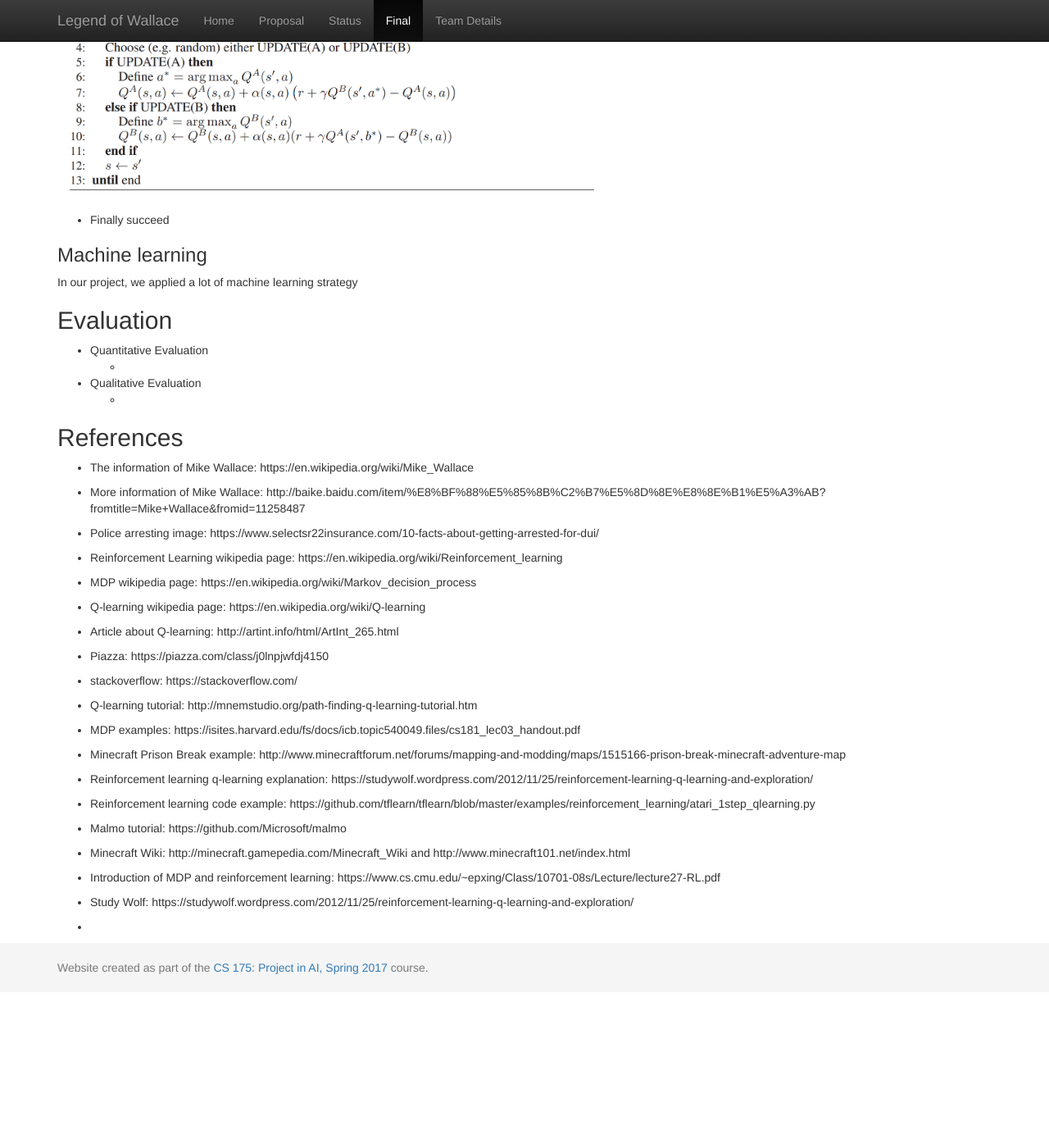
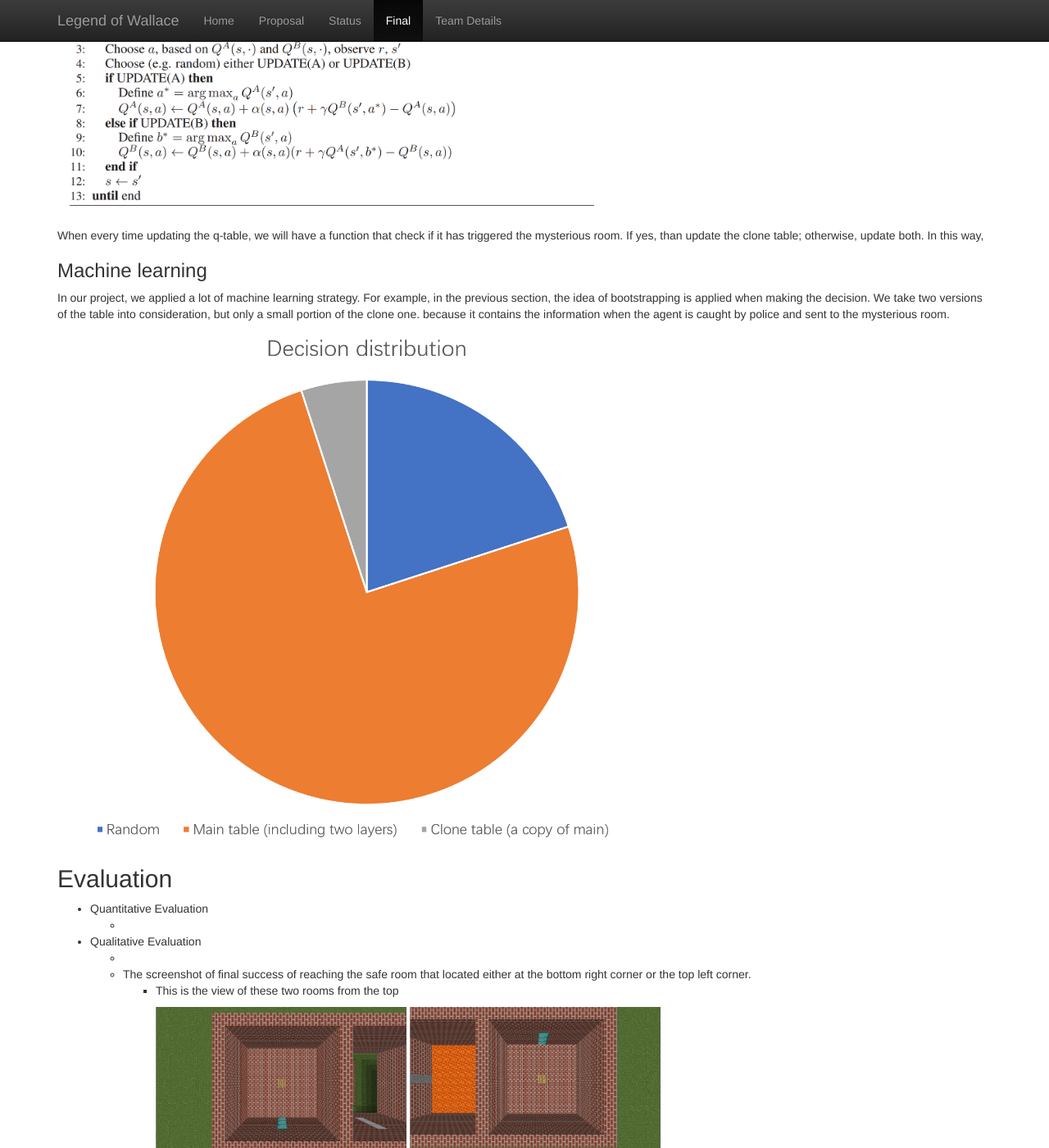
Before and after one commit to rl3740/WallaceAI, a Jekyll site: the page built from docs/final.md, in a window 1280 px wide and 1400 px high, scrolled down 5169 px. Shown: the whole window at 82% size. Built offline with Jekyll 4.4.1, drawn with Linux system fonts in a browser that asks for light colours; before the commit the page ends 6379 px from its top, so only the background shows below that; some of the changed text lies outside the part shown.

Commit message:
Create final.md

```diff
--- a/docs/final.md
+++ b/docs/final.md
@@ -84,27 +84,29 @@
 
 ### Algorithm
 
-- First of all, our algorithm is written based on the Q-learning algorithm
+- #### First of all, our algorithm is written based on the Q-learning algorithm
 
 <img src="img/algorithm1.png" width="60%">
 <img src="img/algorithm2.png" width="60%">
 <img src="img/algorithm3.png" width="40%">
 
-- Modify the single q-table code to double layers
+- #### Modify the single q-table code to double layers
 
 <img src="img/action.png" width="60%">
 
-- Overcome the fact that the agent might be caught by the police, which creates trouble for the agent to learn with the previous version of the algorithm
+- #### Overcome the fact that the agent might be caught by the police, which creates trouble for the agent to learn with the previous version of the algorithm
 
 Basically, we do something that is similar to the deep reinforcement learning. We use the double q-learning strategy to make a decision to whether the table should be updated or the clone one should be updated.
 
 <img src="img/double.png" width="60%">
 
-- Finally succeed
+When every time updating the q-table, we will have a function that check if it has triggered the mysterious room. If yes, than update the clone table; otherwise, update both. In this way,
 
 ### Machine learning
 
-In our project, we applied a lot of machine learning strategy
+In our project, we applied a lot of machine learning strategy. For example, in the previous section, the idea of bootstrapping is applied when making the decision. We take two versions of the table into consideration, but only a small portion of the clone one. because it contains the information when the agent is caught by police and sent to the mysterious room.
+
+<img src="img/table.png" width="60%">
 
 ## Evaluation
 
@@ -113,6 +115,21 @@
 
 - Qualitative Evaluation
   -
+
+
+
+
+
+  - The screenshot of final success of reaching the safe room that located either at the bottom right corner or the top left corner.
+    - This is the view of these two rooms from the top
+
+      <img src="img/safe_room_top_left.png" width="30%">
+      <img src="img/safe_room_bottom_right.png" width="30%">
+
+    - This is the screenshot of the agent
+
+      <img src="img/success.png" width="30%">
+
 
 ## References
 
```
Also changed, not shown: other parts of docs/final.md (+1 -1 lines).
